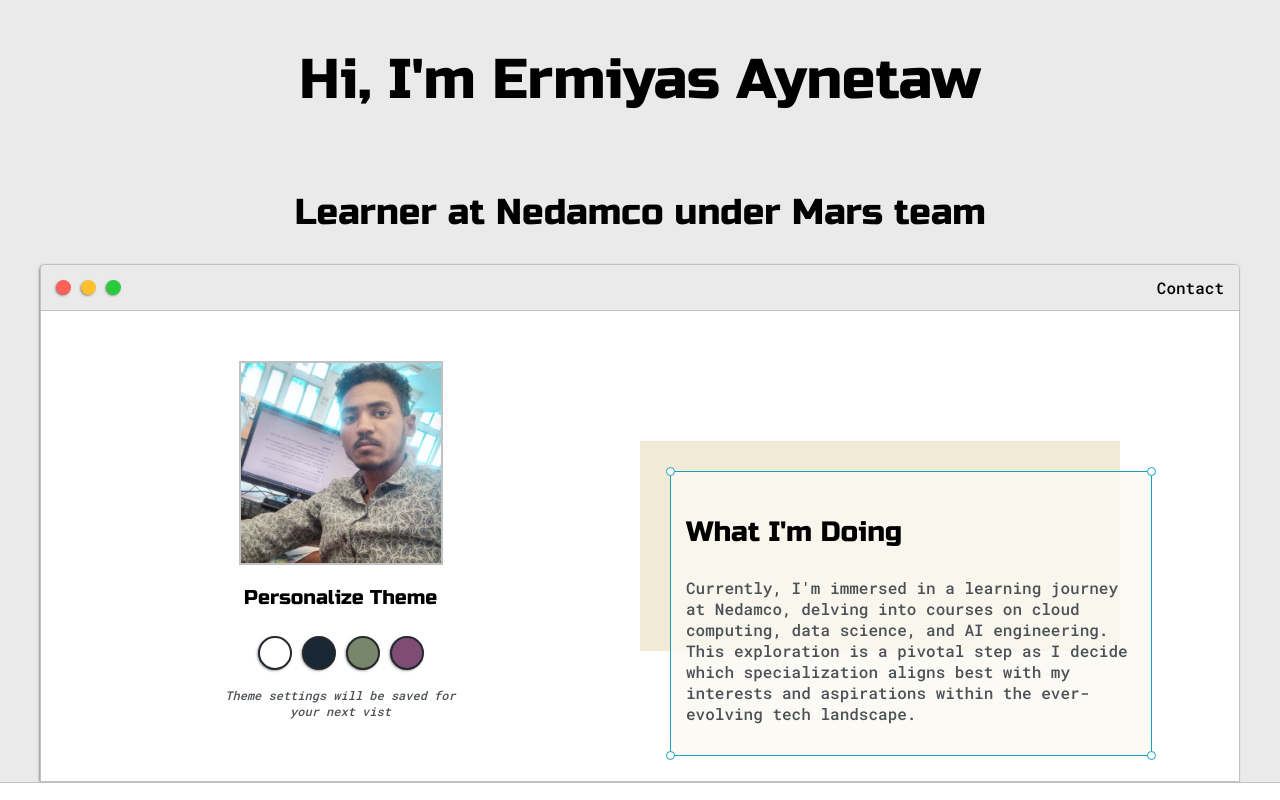
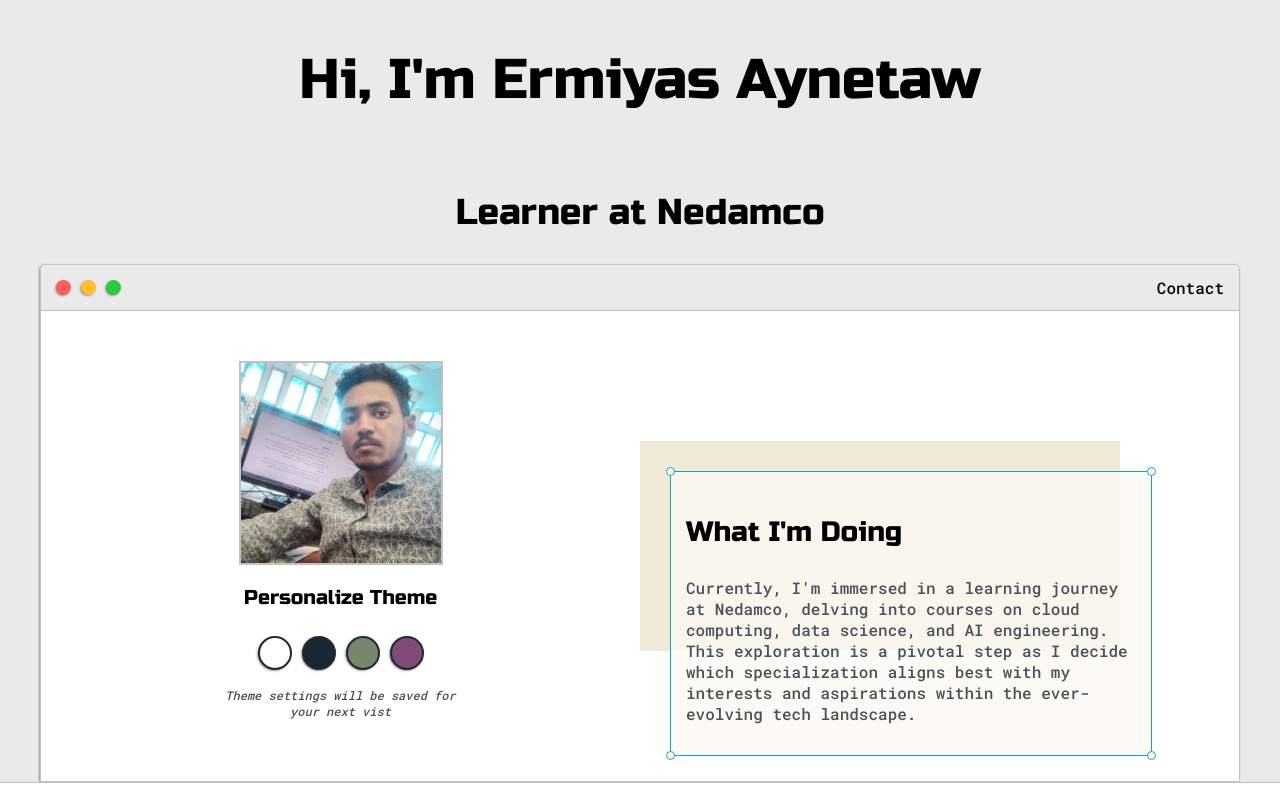
Before and after one commit to Ermiyas-Aynetaw/My-new-portfolio, a plain HTML site: page index.html in a window 1280 px wide. Shown: the top 800 px of the page. Drawn offline with Linux system fonts and the light colour scheme.

Commit message:
Update index.html

```diff
--- a/index.html
+++ b/index.html
@@ -17,7 +17,7 @@
       <div class="main-container">
         <div class="greeting-wrapper">
           <h1>Hi, I'm Ermiyas Aynetaw </h1>
-          <h2>Learner at Nedamco under <strong>Mars</strong> team</h2>
+          <h2>Learner at <strong> Nedamco</strong></h2>
         </div>
 
         <div class="intro-wrapper">
```
